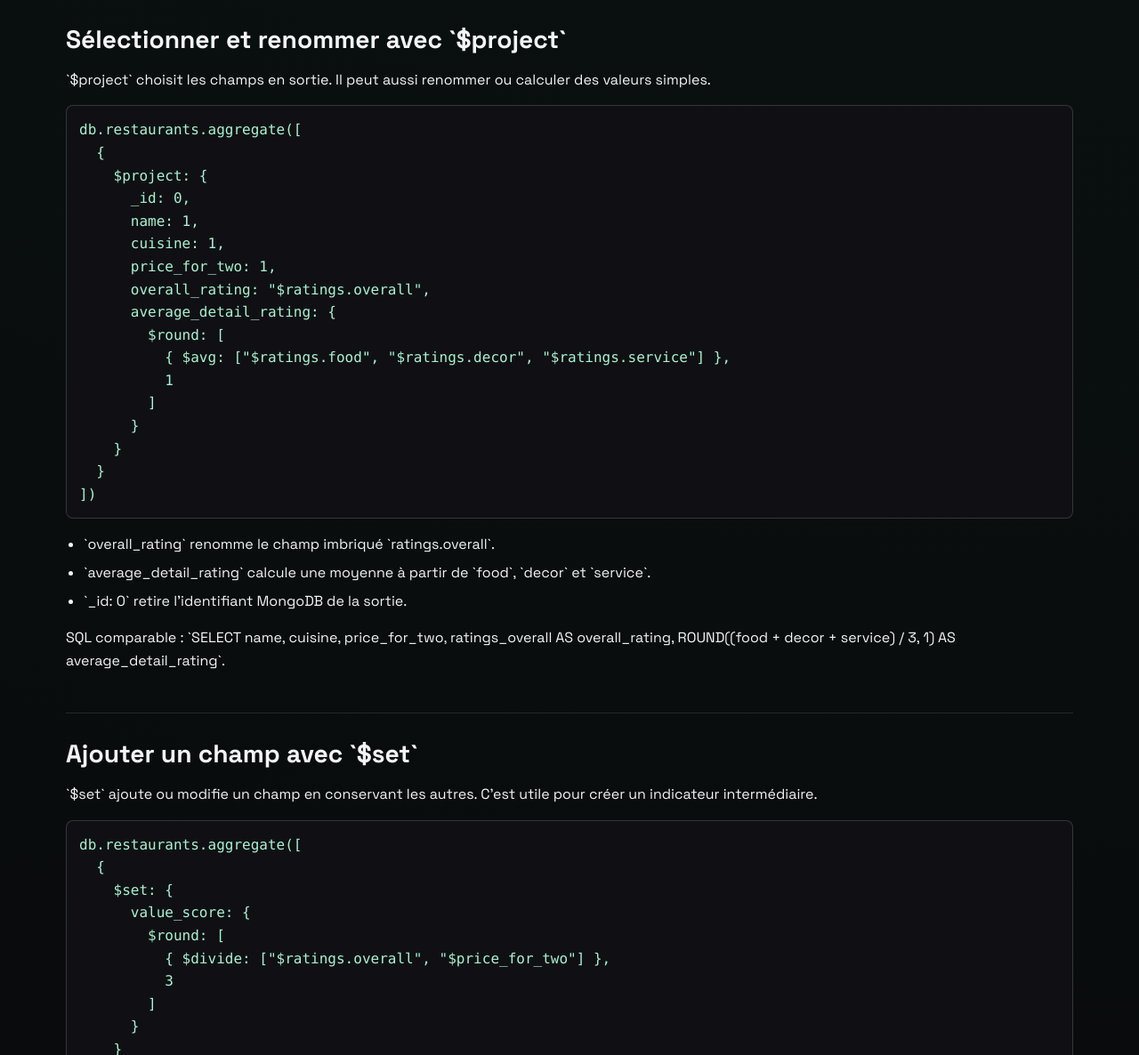
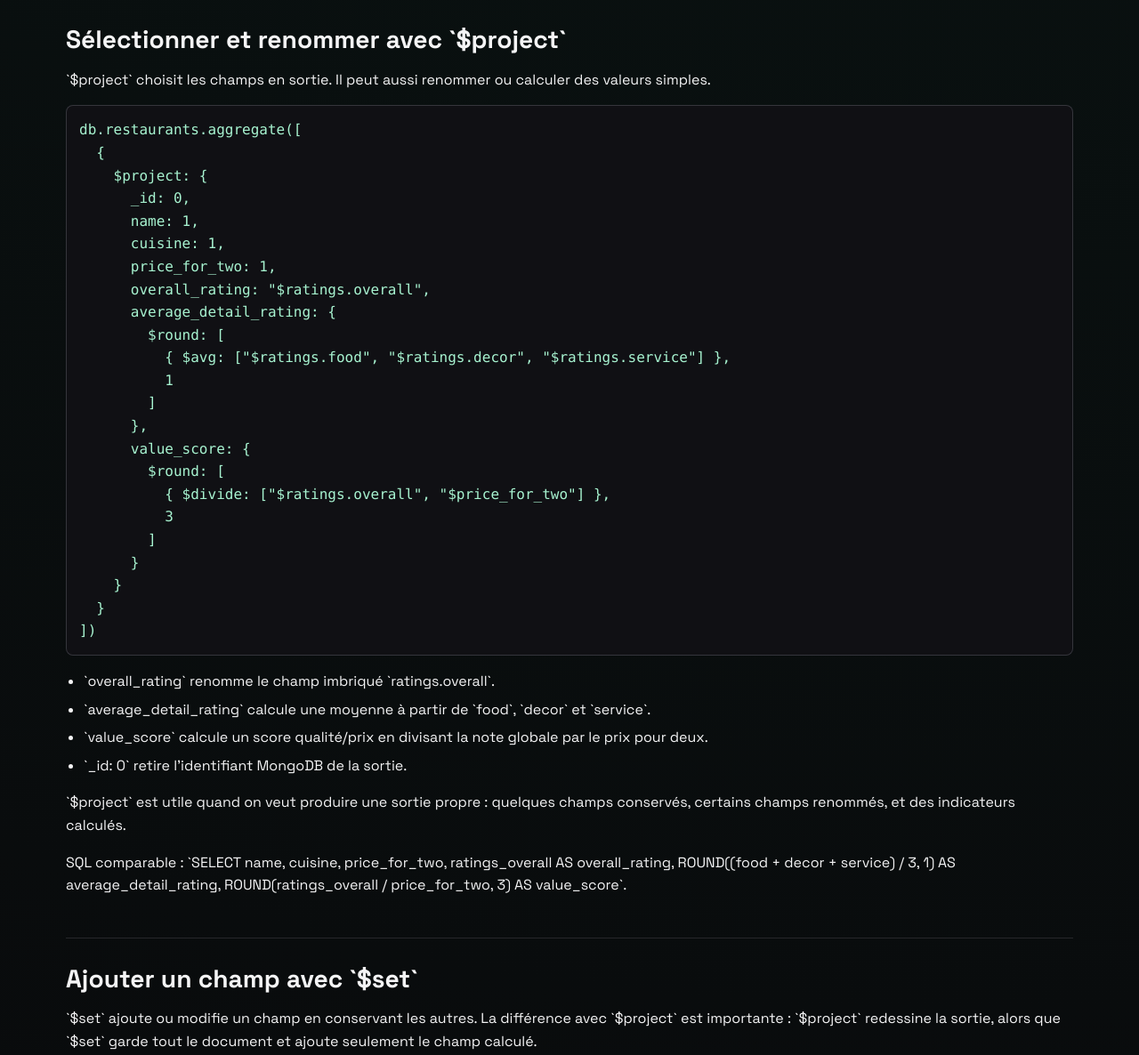
Before and after one commit to aah-supports/mongodb, a plain HTML site: page docs/cours/05-aggregate.html in a window 1280 px wide. Shown: the part 2360-3546 px from the top of the page at 89% size. Drawn offline with Linux system fonts and the light colour scheme.

Commit message:
Clarify project calculation example

```diff
--- a/docs/cours/05-aggregate.html
+++ b/docs/cours/05-aggregate.html
@@ -101,6 +101,12 @@ db.restaurants.find({ "ratings.overall": { $gte: 22 } })</code></pre>
           { $avg: ["$ratings.food", "$ratings.decor", "$ratings.service"] },
           1
         ]
+      },
+      value_score: {
+        $round: [
+          { $divide: ["$ratings.overall", "$price_for_two"] },
+          3
+        ]
       }
     }
   }
@@ -108,13 +114,15 @@ db.restaurants.find({ "ratings.overall": { $gte: 22 } })</code></pre>
         <ul>
           <li>`overall_rating` renomme le champ imbriqué `ratings.overall`.</li>
           <li>`average_detail_rating` calcule une moyenne à partir de `food`, `decor` et `service`.</li>
+          <li>`value_score` calcule un score qualité/prix en divisant la note globale par le prix pour deux.</li>
           <li>`_id: 0` retire l'identifiant MongoDB de la sortie.</li>
         </ul>
-        <p>SQL comparable : `SELECT name, cuisine, price_for_two, ratings_overall AS overall_rating, ROUND((food + decor + service) / 3, 1) AS average_detail_rating`.</p>
+        <p>`$project` est utile quand on veut produire une sortie propre : quelques champs conservés, certains champs renommés, et des indicateurs calculés.</p>
+        <p>SQL comparable : `SELECT name, cuisine, price_for_two, ratings_overall AS overall_rating, ROUND((food + decor + service) / 3, 1) AS average_detail_rating, ROUND(ratings_overall / price_for_two, 3) AS value_score`.</p>
       </section>
       <section id="s6" class="slide">
         <h2 class="slide-title">Ajouter un champ avec `$set`</h2>
-        <p>`$set` ajoute ou modifie un champ en conservant les autres. C'est utile pour créer un indicateur intermédiaire.</p>
+        <p>`$set` ajoute ou modifie un champ en conservant les autres. La différence avec `$project` est importante : `$project` redessine la sortie, alors que `$set` garde tout le document et ajoute seulement le champ calculé.</p>
         <pre><code>db.restaurants.aggregate([
   {
     $set: {
```
Also changed, not shown: Supports/cours-mongodb/05-aggregate.md (+10 -1 lines).
